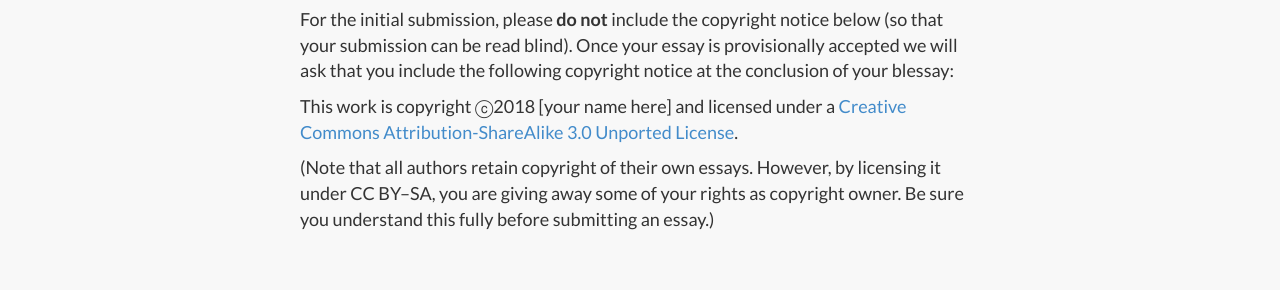
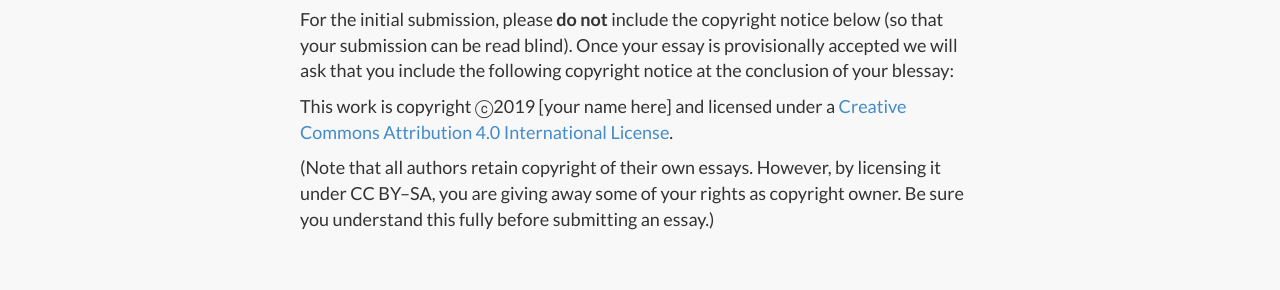
Before and after one commit to flipcamp/flipcamp.github.io, a Jekyll site: the page built from esstyle.md, in a window 1280 px wide and 900 px high, scrolled down 4327 px. Shown: the part 165-455 px from the top of the window. Built offline with Jekyll 4.4.1, drawn with Linux system fonts in a browser that asks for light colours; nearby versions of some CDN libraries; library files that are not in the unit come from our copies.

Commit message:
update CC BY license to 4.0

```diff
--- a/esstyle.md
+++ b/esstyle.md
@@ -124,6 +124,6 @@
 
 For the initial submission, please **do not** include the copyright notice below (so that your submission can be read blind). Once your essay is provisionally accepted we will ask that you include the following copyright notice at the conclusion of your blessay:
 
-This work is copyright ⓒ2018 [your name here] and licensed under a [Creative Commons Attribution-ShareAlike 3.0 Unported License](http://www.google.com/url?q=http%3A%2F%2Fcreativecommons.org%2Flicenses%2Fby-sa%2F3.0%2F&sa=D&sntz=1&usg=AFQjCNG4j2oPozXv2_VqmmLiVAToFtwKdA).
+This work is copyright ⓒ2019 [your name here] and licensed under a [Creative Commons Attribution 4.0 International License](https://creativecommons.org/licenses/by/4.0/).
 
 (Note that all authors retain copyright of their own essays. However, by licensing it under CC BY–SA, you are giving away some of your rights as copyright owner. Be sure you understand this fully before submitting an essay.)
```
